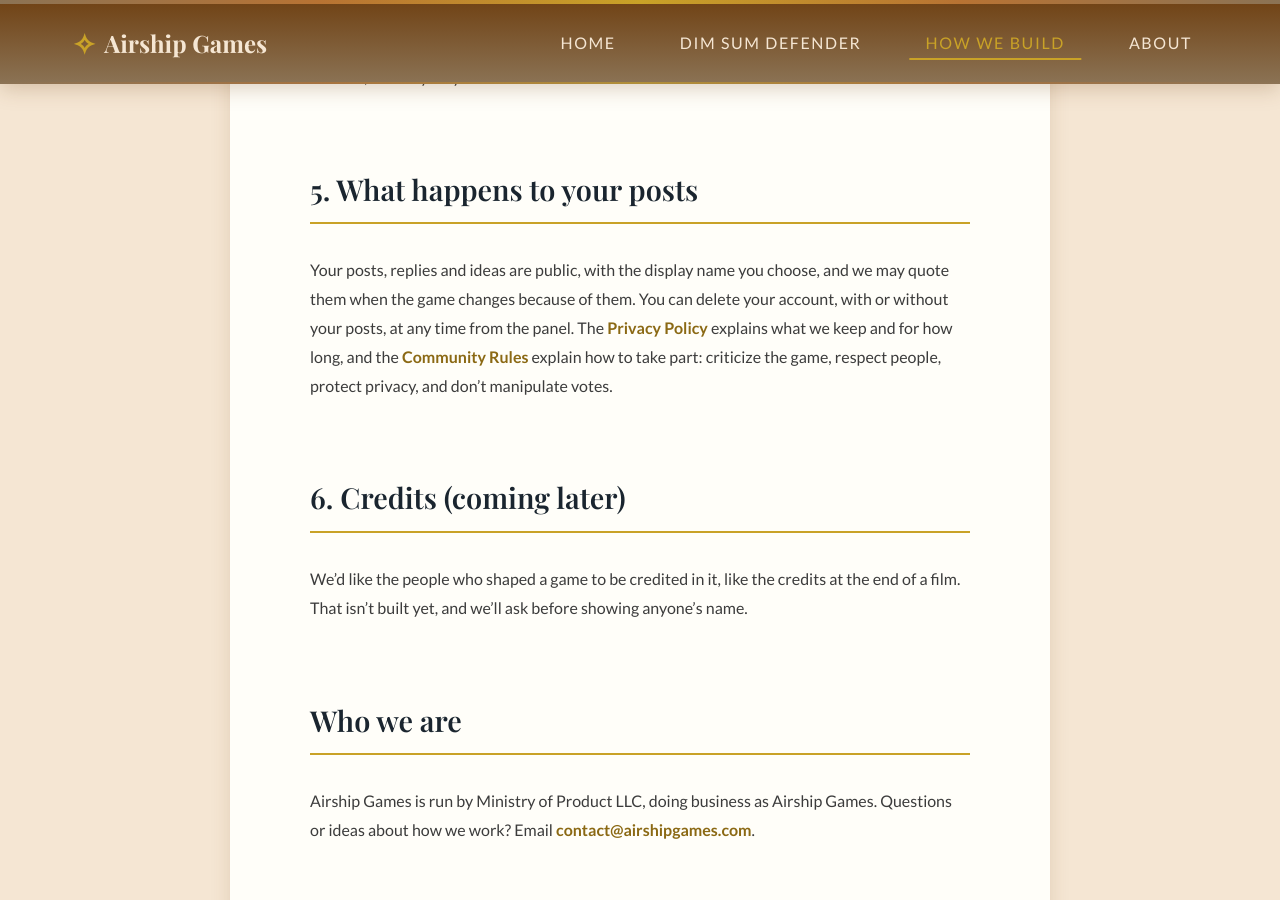
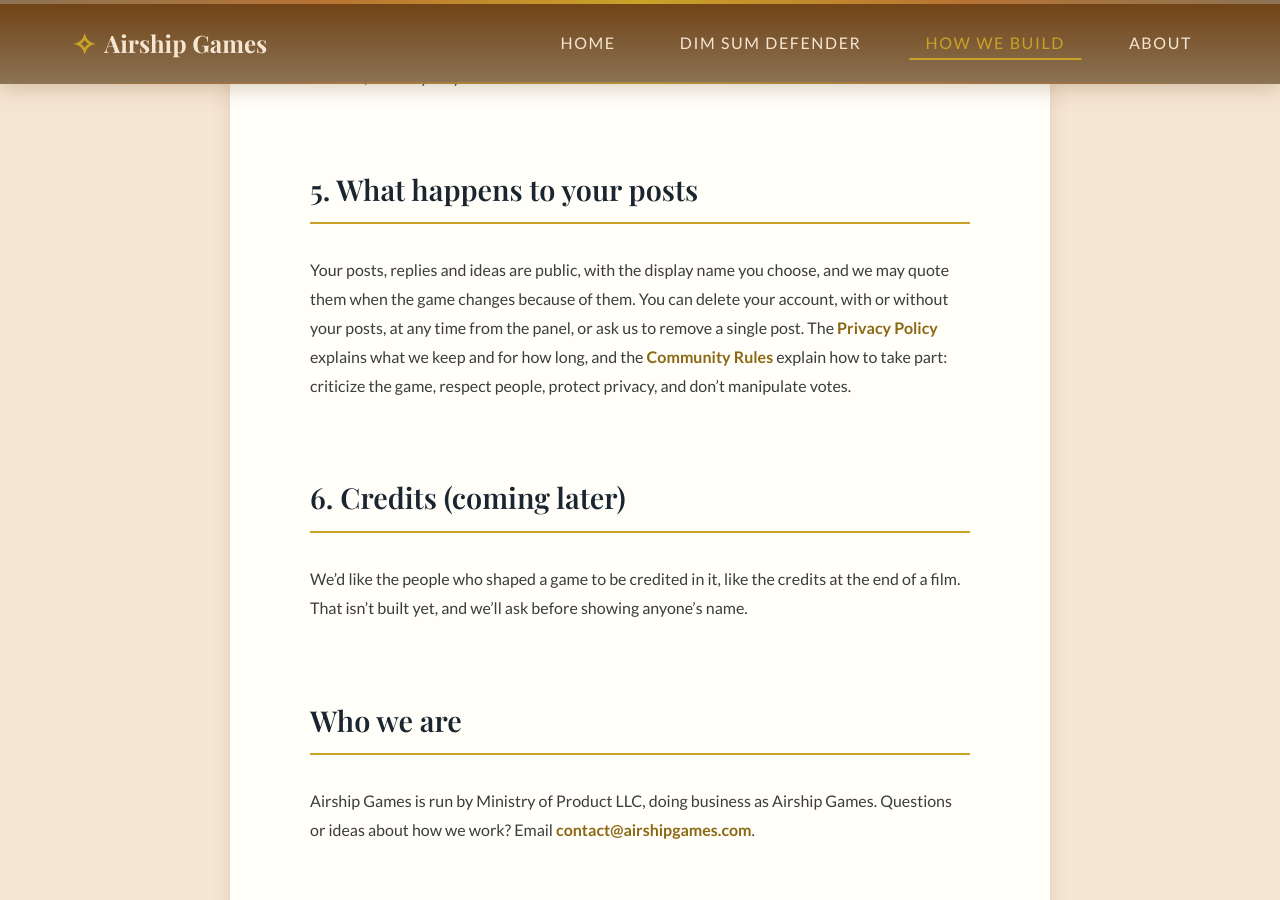
Before and after one commit to Airship-Games-Studio/Airship-Games-Website, a Jekyll site: the page built from how-we-build/index.md, in a window 1280 px wide and 900 px high, scrolled down 1560 px. Built offline with Jekyll 4.4.1, drawn with Linux system fonts in a browser that asks for light colours.

Commit message:
Drop unused image; say how to remove a single post
Co-Authored-By: Claude Opus 5.5 (1M context) <noreply@anthropic.com>

```diff
--- a/how-we-build/index.md
+++ b/how-we-build/index.md
@@ -25,7 +25,7 @@ Players vote on ideas, and the votes set our default priorities. Each game's roa
 
 ## 5. What happens to your posts
 
-Your posts, replies and ideas are public, with the display name you choose, and we may quote them when the game changes because of them. You can delete your account, with or without your posts, at any time from the panel. The [Privacy Policy]({{ '/privacy/' | relative_url }}) explains what we keep and for how long, and the [Community Rules]({{ '/community-rules/' | relative_url }}) explain how to take part: criticize the game, respect people, protect privacy, and don't manipulate votes.
+Your posts, replies and ideas are public, with the display name you choose, and we may quote them when the game changes because of them. You can delete your account, with or without your posts, at any time from the panel, or ask us to remove a single post. The [Privacy Policy]({{ '/privacy/' | relative_url }}) explains what we keep and for how long, and the [Community Rules]({{ '/community-rules/' | relative_url }}) explain how to take part: criticize the game, respect people, protect privacy, and don't manipulate votes.
 
 ## 6. Credits (coming later)
 
```
Also changed, not shown: assets/images/fantastic_airships/Ringworld2.jpg (deleted).
